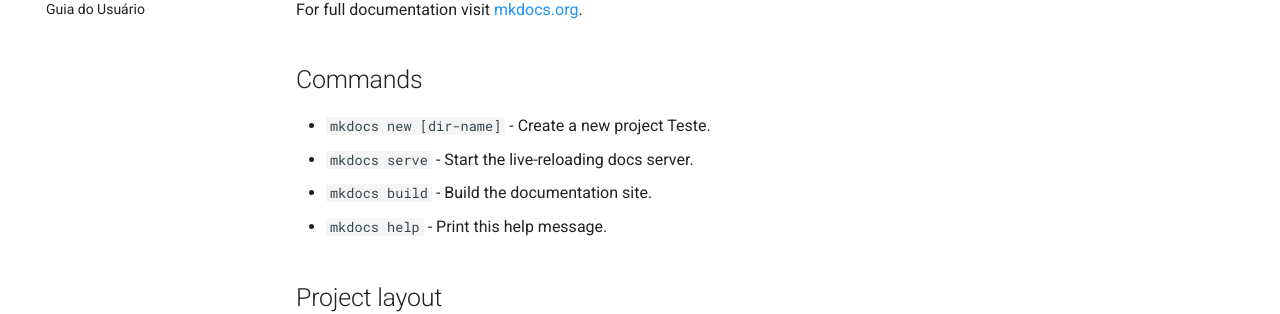
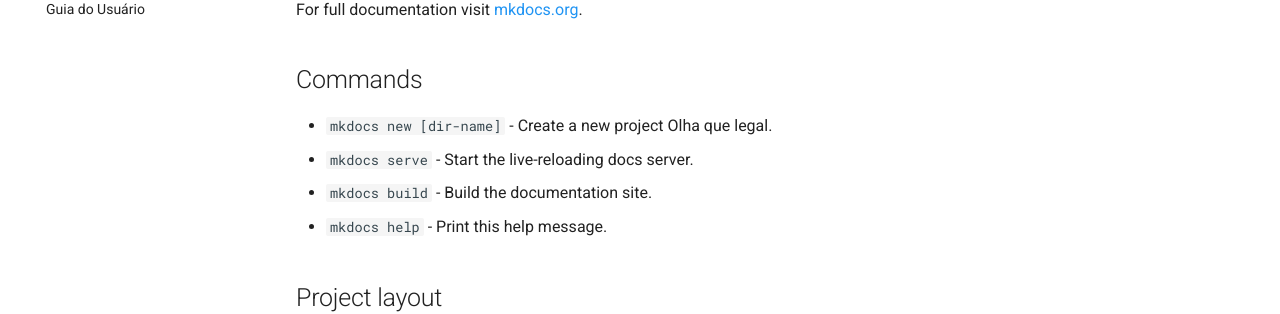
Before and after one commit to emerdesenv/teste-mkdocs, an MkDocs documentation site: the page built from docs/index.md, in a window 1280 px wide. Shown: the part 183-497 px from the top of the page. Built offline with MkDocs 1.6.1 and Material for MkDocs 9.7.7, drawn with Linux system fonts in a browser that asks for light colours.

Commit message:
refactor: Ajustes de teste

```diff
--- a/docs/index.md
+++ b/docs/index.md
@@ -4,7 +4,7 @@
 
 ## Commands
 
-* `mkdocs new [dir-name]` - Create a new project Teste.
+* `mkdocs new [dir-name]` - Create a new project Olha que legal.
 * `mkdocs serve` - Start the live-reloading docs server.
 * `mkdocs build` - Build the documentation site.
 * `mkdocs help` - Print this help message.
```
